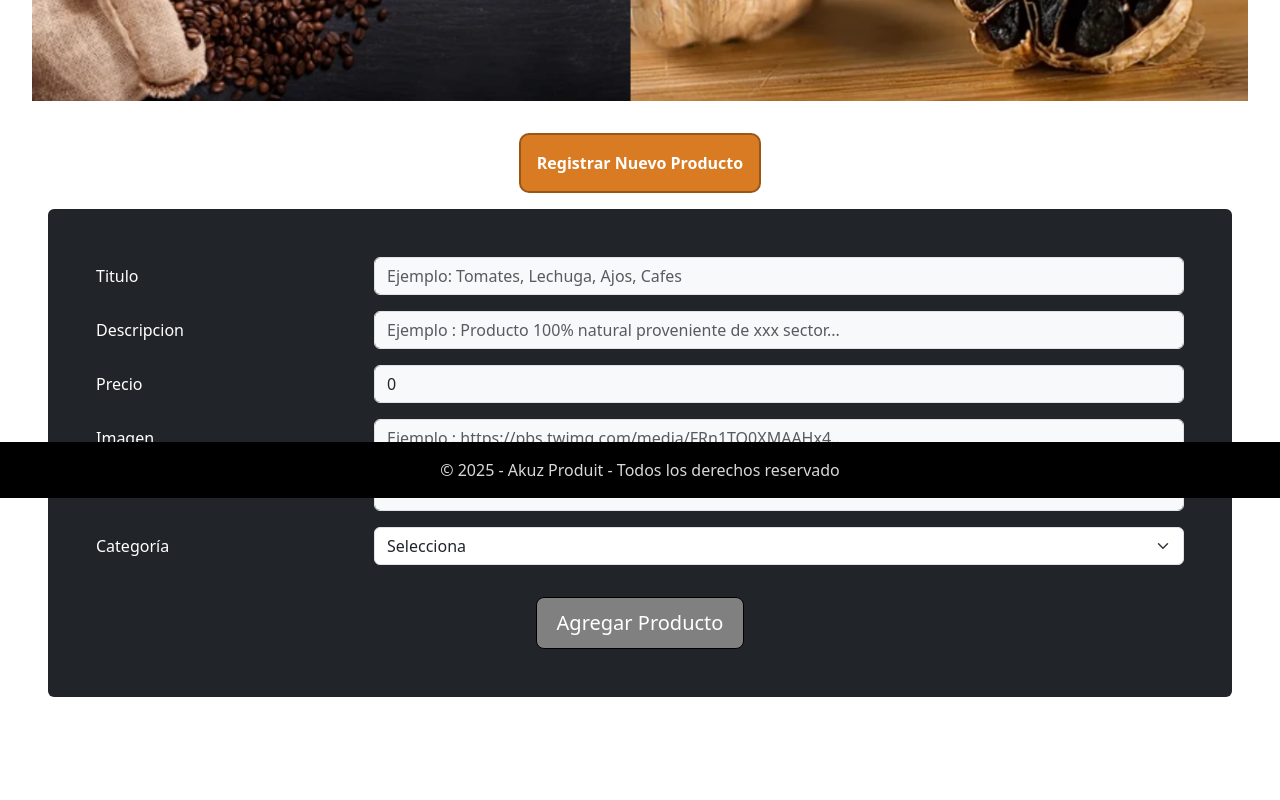
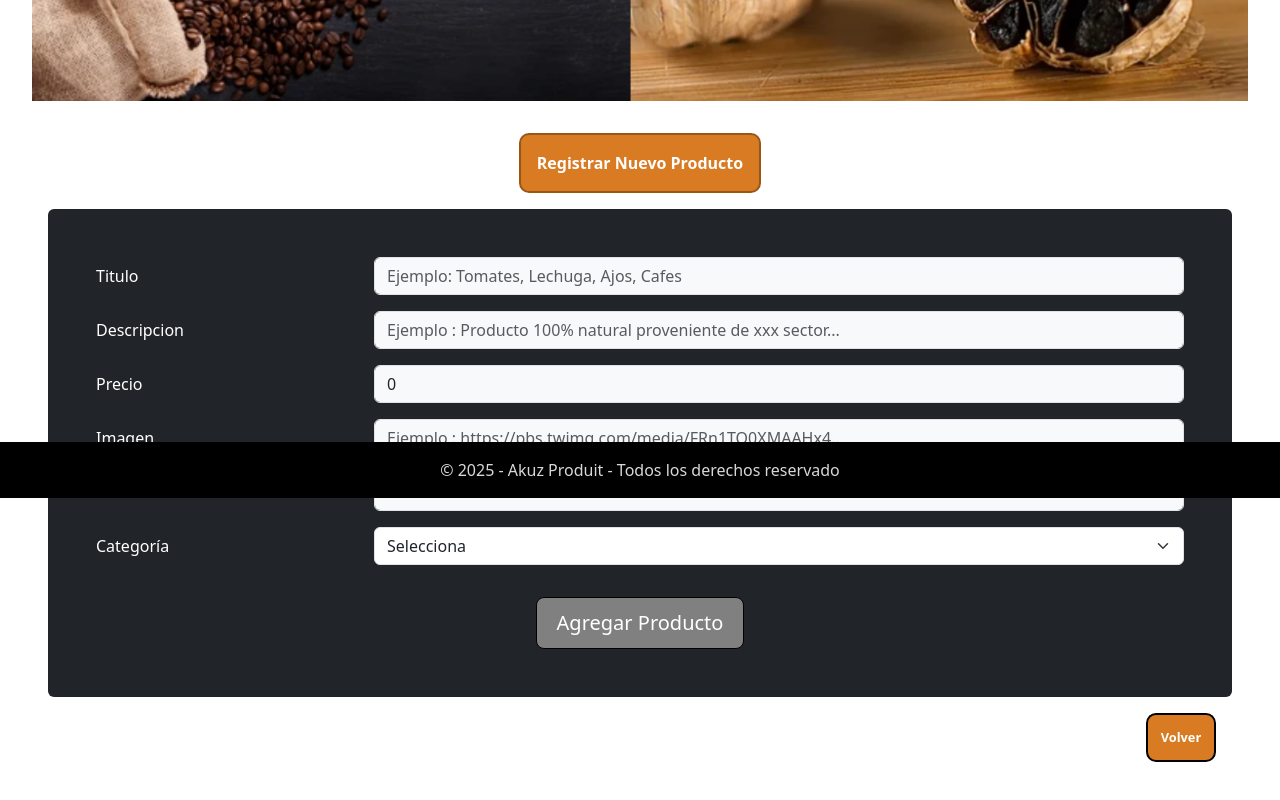
Before and after one commit to FranciscoMunozADS/AkuzCommerc-Frontend, a React (Vite) app: page /profile/addProduct in a window 1280 px wide. Shown: the part 302-1102 px from the top of the page. Before the commit the page ends 1079 px from the top, so only its background shows below. Built offline with nearby package versions, Linux system fonts and the light colour scheme.

Commit message:
Add btnBack in Register New Product

```diff
--- a/src/components/RegisterProduct/registerProduct.jsx
+++ b/src/components/RegisterProduct/registerProduct.jsx
@@ -1,8 +1,10 @@
 import { useState } from "react";
+import { useNavigate } from "react-router-dom";
 import { Banner } from "..";
 import "./styles.css";
 
 export const registerProduct = () => {
+  const navigate = useNavigate();
   const [addProd, setAddProd] = useState({
     titulo: "",
     descripcion: "",
@@ -36,7 +38,7 @@ export const registerProduct = () => {
     }
 
     //TODO: Implementar subida de data a la BD
-    alert("Producto Agregado con exito.")
+    alert("Producto Agregado con exito.");
 
     //Limpia los campos del input despues del registro
     setAddProd({
@@ -47,6 +49,10 @@ export const registerProduct = () => {
       stock: "",
       categoria: "",
     });
+  };
+
+  const handleProfile = () => {
+    navigate("/profile");
   };
 
   return (
@@ -175,7 +181,9 @@ export const registerProduct = () => {
                   value={addProd.categoria}
                   onChange={updateAddProd}
                 >
-                  <option value="" disabled>Selecciona</option>
+                  <option value="" disabled>
+                    Selecciona
+                  </option>
                   <option value="cafe">Café</option>
                   <option value="ajo">Ajo</option>
                   <option value="extra">Extra</option>
@@ -193,6 +201,9 @@ export const registerProduct = () => {
             </div>
           </div>
         </form>
+        <div className="btnBack">
+          <button onClick={handleProfile}>Volver</button>
+        </div>
       </div>
     </>
   );
--- a/src/components/RegisterProduct/styles.css
+++ b/src/components/RegisterProduct/styles.css
@@ -27,4 +27,31 @@
       }
     }
   }
+
+      > .btnBack {
+    width: 100%;
+    max-width: 90%;
+    margin: 0 auto;
+    margin-top: 1rem;
+    display: flex;
+    justify-content: end;
+
+    > button {
+      width: 100%;
+      max-width: fit-content;
+      padding: 0.8rem;
+      color: #fff;
+      border: 2px solid #000;
+      border-radius: 10px;
+      text-align: center;
+      font-size: 0.8rem;
+      font-weight: 600;
+      background-color: #d87b23;
+      cursor: pointer;
+    }
+
+    > button:hover {
+      color: #d7d7d7;
+    }
+  }
 }
```
